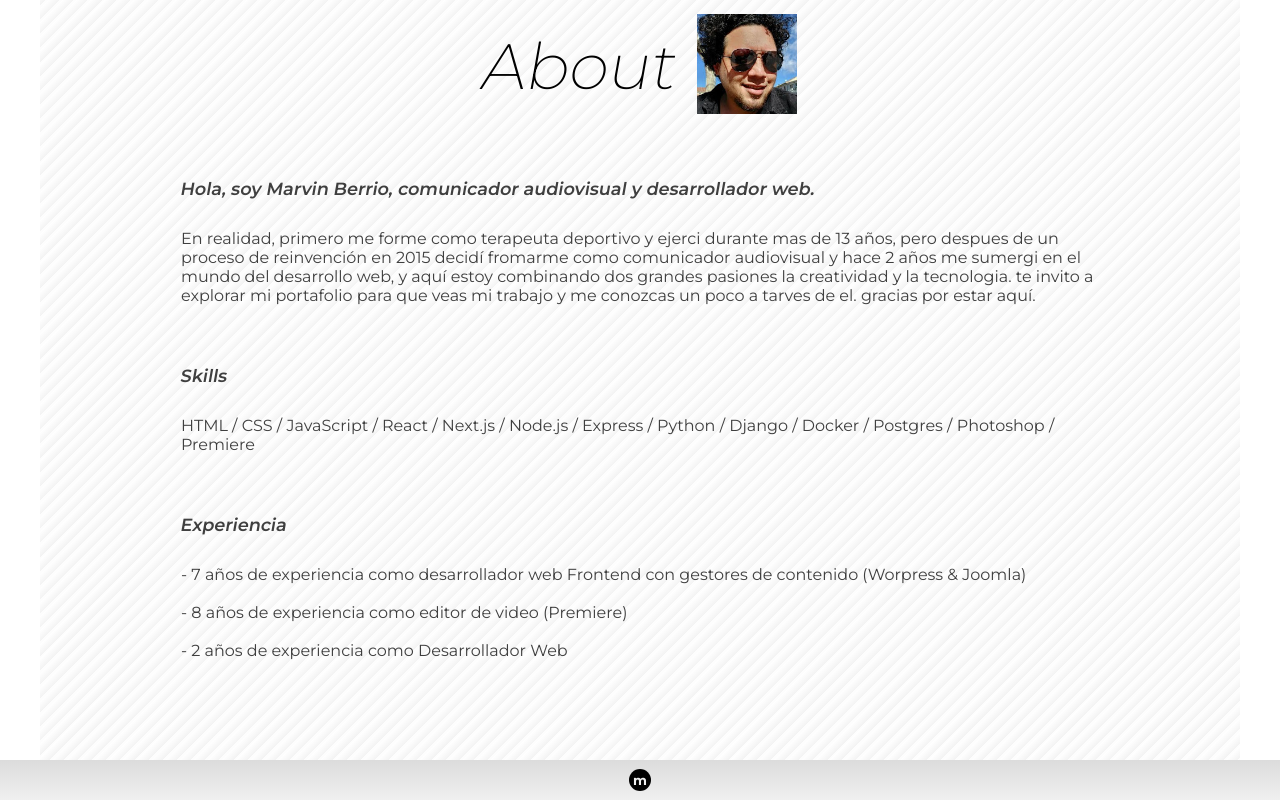
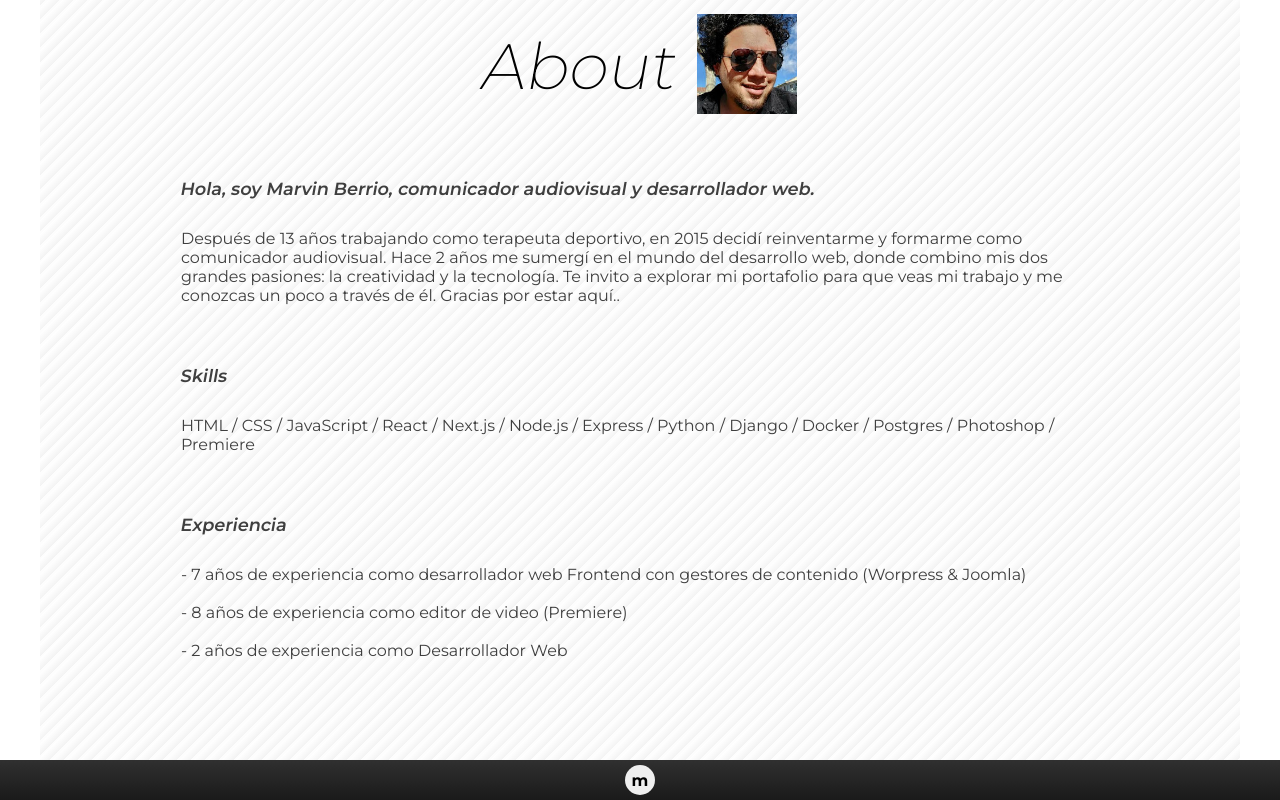
Before and after one commit to marvinccp/portfolio1, a Next.js app: page /about in a window 1280 px wide. Shown: the part 181-981 px from the top of the page. Built offline with nearby package versions, Linux system fonts and the light colour scheme.

Commit message:
Update text of contact page

```diff
--- a/src/app/about/page.js
+++ b/src/app/about/page.js
@@ -9,13 +9,13 @@ const About = () => {
       <div className={styles.menu_inline_about}>
         <div className={styles.line_about}></div>
         <Link href={"/"}>
-        <p>home</p>
+          <p>home</p>
         </Link>
         <Link href={"/contact"}>
-        <p>contact</p>
+          <p>contact</p>
         </Link>
         <Link href={"/projects"}>
-        <p>projects</p>
+          <p>projects</p>
         </Link>
       </div>
       <main className={styles.main_about}>
@@ -40,39 +40,35 @@ const About = () => {
             </p>
           </div>
           <p>
-            En realidad, primero me forme como terapeuta deportivo y ejerci
-            durante mas de 13 años, pero despues de un proceso de reinvención en
-            2015 decidí fromarme como comunicador audiovisual y hace 2 años me
-            sumergi en el mundo del desarrollo web, y aquí estoy combinando dos
-            grandes pasiones la creatividad y la tecnologia. te invito a
+            Después de 13 años trabajando como terapeuta deportivo, en 2015
+            decidí reinventarme y formarme como comunicador audiovisual. Hace 2
+            años me sumergí en el mundo del desarrollo web, donde combino mis
+            dos grandes pasiones: la creatividad y la tecnología. Te invito a
             explorar mi portafolio para que veas mi trabajo y me conozcas un
-            poco a tarves de el. gracias por estar aquí.
+            poco a través de él. Gracias por estar aquí..
           </p>
         </div>
         <div className={styles.text_about}>
           <div className={styles.subtitle_about}>
-            <p>
-              Skills{" "}
-            </p>
+            <p>Skills </p>
           </div>
           <p>
-            HTML / CSS / JavaScript / React / Next.js / Node.js / Express / Python / Django / Docker / Postgres / Photoshop / Premiere
+            HTML / CSS / JavaScript / React / Next.js / Node.js / Express /
+            Python / Django / Docker / Postgres / Photoshop / Premiere
           </p>
         </div>
         <div className={styles.text_about}>
           <div className={styles.subtitle_about}>
-            <p>
-              Experiencia{" "}
-            </p>
+            <p>Experiencia </p>
           </div>
           <p>
-            - 7 años de experiencia como desarrollador web Frontend con gestores de contenido (Worpress  & Joomla)
+            - 7 años de experiencia como desarrollador web Frontend con gestores
+            de contenido (Worpress & Joomla)
             <br />
             <br />
             - 8 años de experiencia como editor de video (Premiere)
             <br />
-            <br />
-            - 2 años de experiencia como Desarrollador Web
+            <br />- 2 años de experiencia como Desarrollador Web
           </p>
         </div>
       </main>
--- a/src/components/footer/Footer.jsx
+++ b/src/components/footer/Footer.jsx
@@ -14,7 +14,7 @@ const Footer = () => {
           alt="avatar_logo_main"
           className={styles.avatar}
         /> */}
-        <h5>m</h5>
+        <h5 className={styles.logo_footer}>m</h5>
       </Link>
     </section>
   );
--- a/src/components/footer/footer.module.css
+++ b/src/components/footer/footer.module.css
@@ -4,25 +4,31 @@
     align-items: center;
     width: 100%;
     height: 5vh;
-    background-color: rgb(237, 237, 237);
+    background: rgb(0, 0, 0);
 
     color: #777777;
-    background: linear-gradient(to bottom, #dcdcdc, #f0f0f0);
+    background: linear-gradient(to bottom, #303030, #1a1a1a);
 
 
 }
 
-.container_footer a {
-    color: rgb(239, 239, 239);
-    text-decoration: none;
+
+.logo_footer {
+    background: rgb(239, 239, 239);
     font-weight: 700;
-    background-color: rgb(0, 0, 0);
-    width: 22px;
-    height: 22px;
+    color: rgb(0, 0, 0);
+    width: 30px;
+    height: 30px;
     text-align: center;
+    font-size: 1rem;
 
     display: flex;
     justify-content: center;
     align-items: center;
     border-radius: 50%;
 }
+
+.container_footer a {
+    text-decoration: none;
+
+}
```
